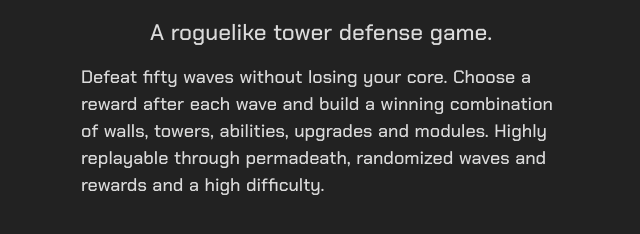
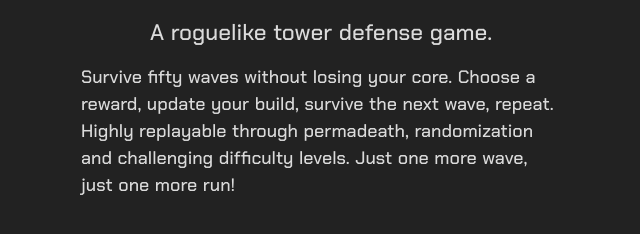
Before and after one commit to ehmprah/core-defense-website, a Nuxt app: page / in a window 1280 px wide. Shown: the part 246-480 px from the top of the page, without its empty margins (319-959 px from the left). Built offline with nearby package versions, Linux system fonts and the light colour scheme.

Commit message:
Update description

```diff
--- a/pages/index.vue
+++ b/pages/index.vue
@@ -6,10 +6,10 @@
       <div class="about">
         <div class="about__short">A roguelike tower defense game.</div>
         <div class="about__description">
-          Defeat fifty waves without losing your core. Choose a reward after
-          each wave and build a winning combination of walls, towers, abilities,
-          upgrades and modules. Highly replayable through permadeath, randomized
-          waves and rewards and a high difficulty.
+          Survive fifty waves without losing your core. Choose a reward, update
+          your build, survive the next wave, repeat. Highly replayable through
+          permadeath, randomization and challenging difficulty levels. Just one
+          more wave, just one more run!
         </div>
         <Follow />
       </div>
--- a/pages/presskit.vue
+++ b/pages/presskit.vue
@@ -6,11 +6,11 @@
       <div class="text">
         <h2>Description</h2>
         <div class="text__description">
-          Core Defense is a roguelike tower defense game with a dash of
-          deckbuilding. Survive fifty waves without losing your core. Choose a
-          reward, update your build, survive the next wave, repeat. Highly
-          replayable through permadeath, randomization and many challenging
-          difficulty levels.
+          A roguelike tower defense game with a dash of deckbuilding. Survive
+          fifty waves without losing your core. Choose a reward, update your
+          build, survive the next wave, repeat. Highly replayable through
+          permadeath, randomization and challenging difficulty levels. Just one
+          more wave, just one more run!
         </div>
       </div>
 
```
